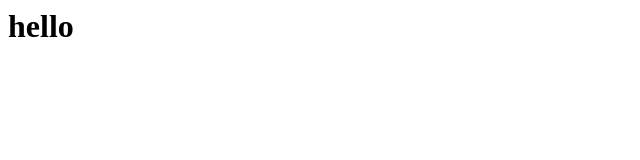
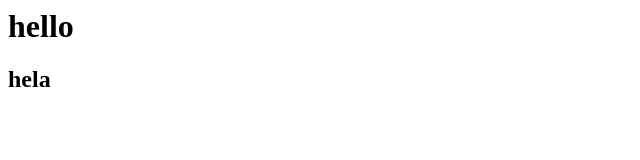
Before and after one commit to helamoalla/GOMYCODE, a plain HTML site: page GOMYCODE.html in a window 1280 px wide. Shown: the full height of the page, 0-640 px from the left. Drawn offline with Linux system fonts and the light colour scheme.

Commit message:
second commit

```diff
--- a/GOMYCODE.html
+++ b/GOMYCODE.html
@@ -8,6 +8,7 @@
 
 <body>
 <h1>hello</h1>
+<h2>hela</h2>
 
 </body>
 
```
